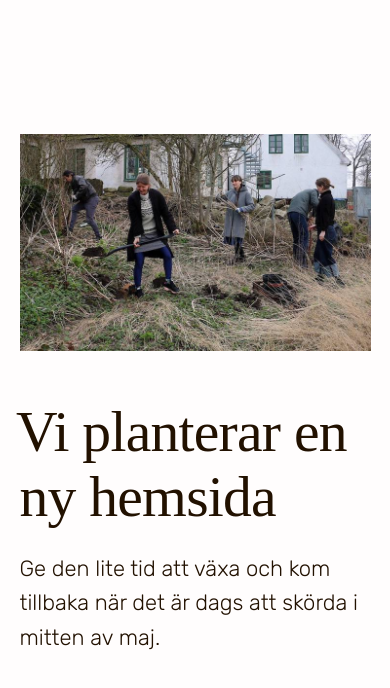
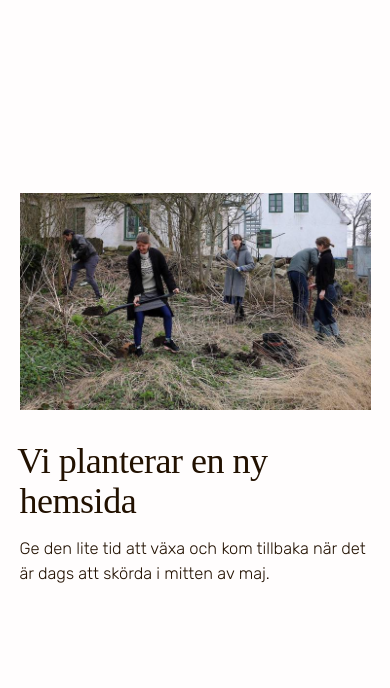
Before and after one commit to frebro/experimentutopier.org, a plain HTML site: page index.html in a window 390 px wide. Drawn offline with Linux system fonts and the light colour scheme; a web font is replaced by a local one.

Commit message:
Make type responsive

```diff
--- a/index.html
+++ b/index.html
@@ -5,7 +5,7 @@
   <title>Experimentutopier</title>
   <style type="text/css">
     html {
-      font-size: 100%;
+      font-size: 75%;
       background-color: #222;
     }
     body {
@@ -22,7 +22,7 @@
       padding: 0 5vw;
       display: grid;
       grid-template-columns: 1fr minmax(min-content, 720px) 1fr;
-      grid-template-rows: minmax(1rem, 0.8fr) minmax(min-content, max-content) max-content max-content minmax(7rem, 1fr);
+      grid-template-rows: minmax(1rem, 0.8fr) minmax(min-content, max-content) max-content max-content minmax(3rem, 1fr);
     }
     img {
       grid-column-start: 2;
@@ -34,7 +34,7 @@
       grid-row: 3;
       font-family: 'Trirong', serif;
       font-weight: 500;
-      font-size: 3.6rem;
+      font-size: 3rem;
       line-height: 1.12;
       text-indent: -0.06em;
       letter-spacing: -0.013em;
@@ -48,6 +48,18 @@
       margin-top: 0;
       max-width: 42ch;
     }
+
+    @media screen and (min-width: 414px) {
+      html {
+        font-size: 87.5%;
+      }
+    }
+
+    @media screen and (min-width: 1024px) {
+      html {
+        font-size: 100%;
+      }
+    }
   </style>
    <link href="https://fonts.googleapis.com/css?family=Rubik:300|Trirong:500" rel="stylesheet">
 </head>
```
